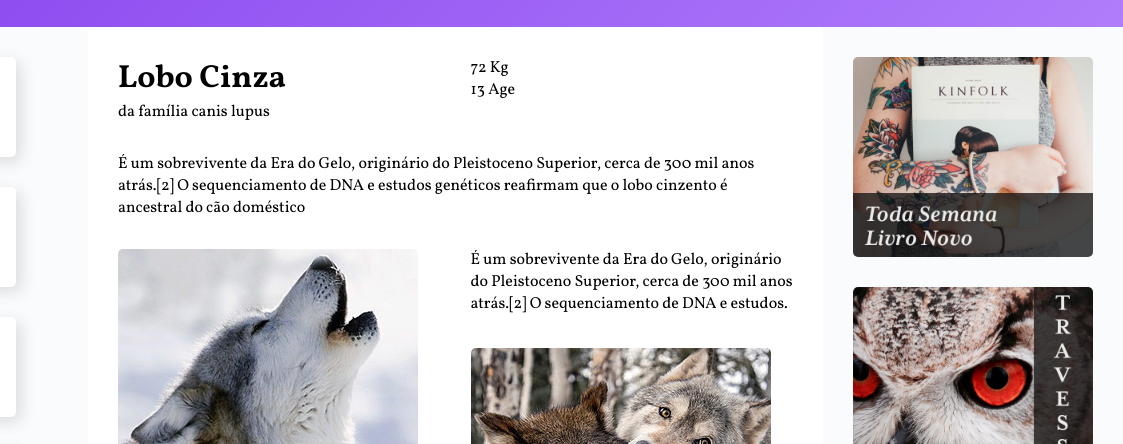
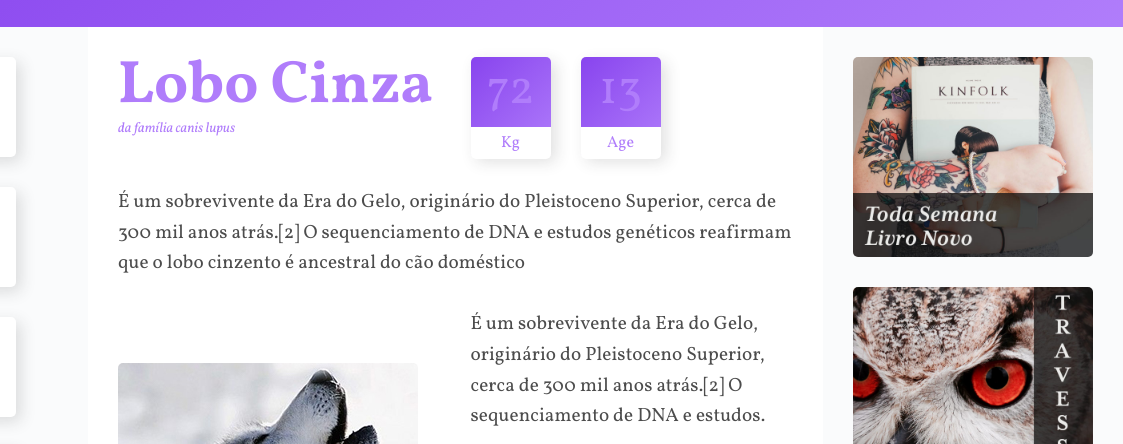
Before and after one commit to jvictorpc/css-grid, a plain HTML site: page index.html in a window 1280 px wide. Shown: the part 78-522 px from the top of the page, 157-1280 px from the left. Drawn offline with Linux system fonts and the light colour scheme.

Commit message:
:lipstick: define grid do content geral

```diff
--- a/css/styles.css
+++ b/css/styles.css
@@ -124,6 +124,78 @@ img{
     align-self: end;
 }
 
+/*ESTILOS GERAIS DO CONTENT */
+
+p{
+    font-size: 1.2em;
+    line-height: 1.6;
+    letter-spacing: 0.005em;
+    color: rgba(0,0,0,0.7);
+}
+
+.informacoes p + p {
+    margin-top: 30px;
+}
+
+/*TÍTULO*/
+
+.titulo {
+    color: var(--roxo-claro);
+}
+
+.titulo h1 {
+    font-size: 3.75em;
+    line-height: 1;
+    font-weight: 700;
+}
+
+.titulo span{
+    font-size: 0.875em;
+    font-style: italic;
+}
+
+/*CARACTERISTICAS*/
+
+.caracteristicas {
+    display: flex ;
+    align-items: flex-start;
+}
+
+.caracteristicas > div {
+    width: 80px;
+    text-align: center;
+    background:linear-gradient(135deg, var(--roxo-normal), var(--roxo-claro));
+    border-radius: 5px;
+    box-shadow: 5px 5px 15px 0 rgba(44, 44, 44, 0.15);
+    position: relative;
+}
+
+.caracteristicas > div:first-child{
+    margin-right: 30px;
+}
+
+.numero {
+    font-size: 3em ;
+    color: var(--roxo-claro);
+    line-height: 1;
+    margin: 10px auto;
+}
+
+.caracteristicas span {
+    display: block;
+    color: var(--roxo-claro);
+
+}
+
+.rotulo{
+    background: white;
+    border-radius: 0 0 5px 5px;
+    padding: 5px 0;
+    position: relative;
+    top: 2px;
+
+}
+
 /*ANUNCIOS*/
 .anuncios{
     grid-area: anuncios;
```
